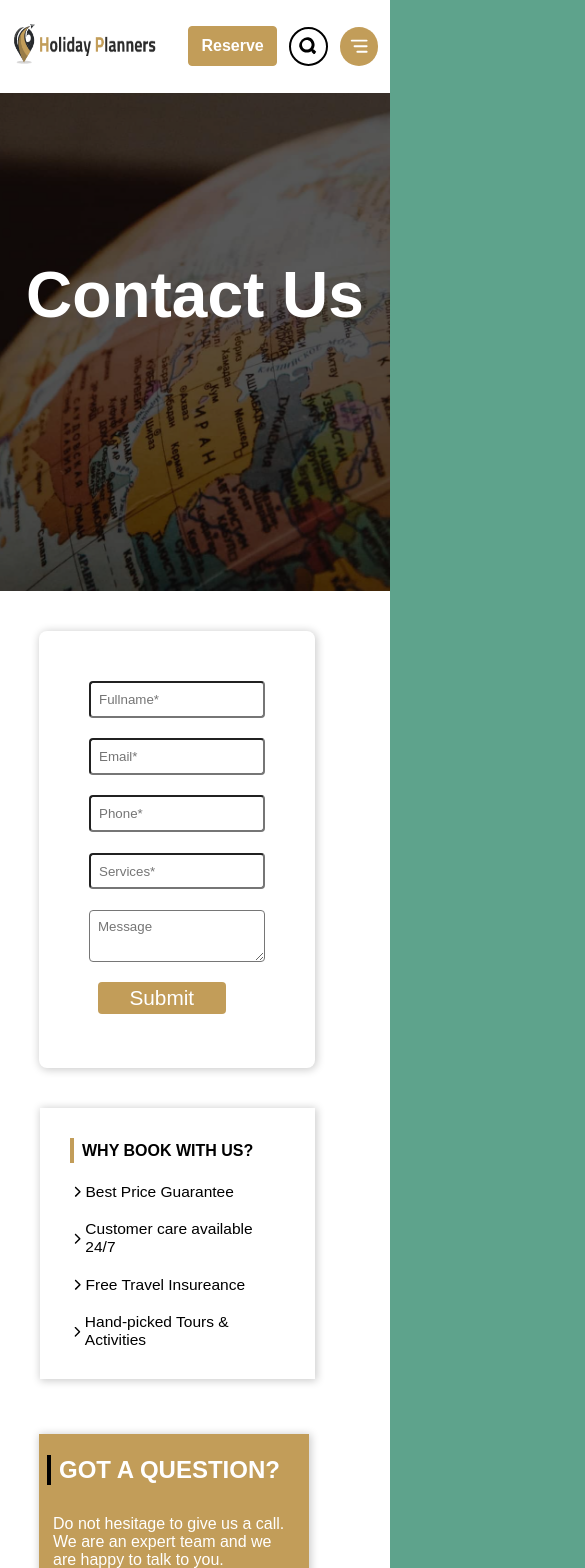
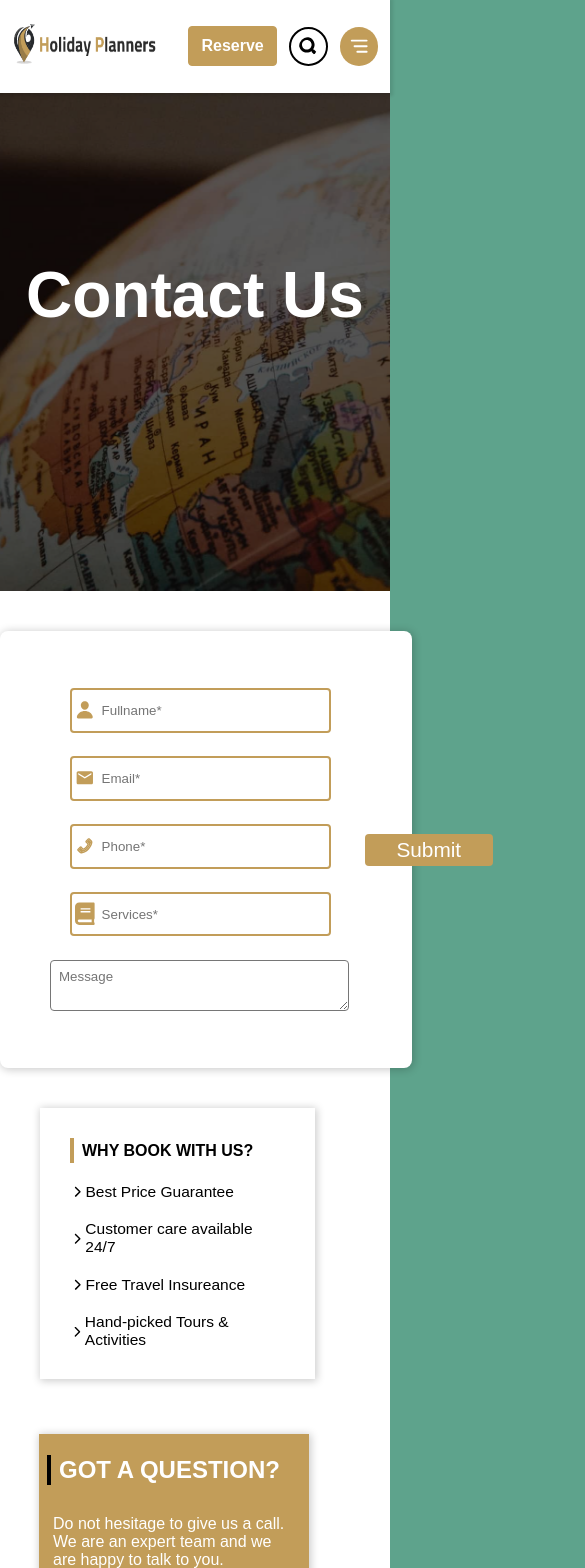
Before and after one commit to GarrixA/HolidayPlanner, a React (Vite) app: page /ContactUs in a window 390 px wide. Shown: the top 1568 px of the page, 585 px wide, since content can reach past the window. Built offline with nearby package versions, Linux system fonts and the light colour scheme.

Commit message:
user response

```diff
--- a/src/Components/Elements/ContactUs.jsx
+++ b/src/Components/Elements/ContactUs.jsx
@@ -3,10 +3,13 @@ import './styles/Contacts.css';
 import {IoIosArrowForward} from 'react-icons/io';
 import {BsTelephoneFill} from 'react-icons/bs';
 import { MdEmail } from 'react-icons/md';
-import {MdLocationOn} from 'react-icons/md'
-import {MdAlternateEmail} from 'react-icons/md'
-import {IoPinOutline} from 'react-icons/io5'
-import {BsFillTelephoneFill} from 'react-icons/bs'
+import {MdLocationOn} from 'react-icons/md';
+import {MdAlternateEmail} from 'react-icons/md';
+import {IoPinOutline} from 'react-icons/io5';
+import {BsFillTelephoneFill} from 'react-icons/bs';
+import {FaBook} from 'react-icons/fa';
+import {IoPerson} from 'react-icons/io5';
+import {AiTwotonePhone} from 'react-icons/ai';
 import address from '../Arrays/Address';
 
 function ContactUs() {
@@ -20,11 +23,28 @@ function ContactUs() {
             <div className="contacts-body">
 
                 <form>
+                    <div className="fullname">
+                        <IoPerson className='fname'/>
                     <input type="text" placeholder='Fullname*'/>
+                    </div>
+
+                    <div className="fullname">
+                        <MdEmail className='fname'/>
                     <input type="text" placeholder='Email*'/>
+                    </div>
+
+                    <div className="fullname">
+                        <AiTwotonePhone className='fname'/>
                     <input type="text" placeholder='Phone*'/>
+                    </div>
+
+                    <div className="fullname">
+                        <FaBook className='fname'/>
                     <input type="text" placeholder='Services*'/>
+                    </div>
+
                     <textarea type="text" placeholder='Message'></textarea>
+
                     <div className='form-btn'>
                         <button type='submit'>Submit</button>
                     </div>
--- a/src/Components/Elements/SingleTour.jsx
+++ b/src/Components/Elements/SingleTour.jsx
@@ -9,6 +9,11 @@ import {BsFillClockFill} from 'react-icons/bs';
 import {FaUserGroup} from 'react-icons/fa6';
 import {BsFillPersonPlusFill} from 'react-icons/bs';
 import {FaSun} from 'react-icons/fa6';
+import {IoPersonSharp} from 'react-icons/io5';
+import {GrMail} from 'react-icons/gr';
+import {AiTwotonePhone} from 'react-icons/ai';
+import {FaCalendarDays} from 'react-icons/fa6';
+import {BsPersonLinesFill} from 'react-icons/bs';
 import video from '../../images/video.mp4';
 import { useNavigate, useParams } from 'react-router-dom';
 import axios from 'axios';
@@ -169,37 +174,57 @@ function SingleTour() {
               <h1 style={{color: 'black'}} >BOOK THIS TOUR</h1>
                 <div className="inputs">
 
+                <div className="stour">
+                  <IoPersonSharp className='stour-icon'/>
                   <input type="text" placeholder='fullname' required
                     onChange={(e) =>{
                       e.preventDefault();
                       setBookFormName(e.target.value);
                     }}
                   />
+                </div>
+
+                <div className="stour">
+                  <GrMail className='stour-icon'/>
                   <input type="text" placeholder='email' required
                     onChange={(e) =>{
                       e.preventDefault();
                       setBookFormEmail(e.target.value);
                     }}
                   />
+                </div>
+                <div className="stour">
+                  <GrMail className='stour-icon'/>
                   <input type="text" placeholder='confirm email' required/>
+                </div>
+
+                <div className="stour">
+                  <AiTwotonePhone className='stour-icon'/>
                   <input type="text" placeholder='phone'
                     onChange={(e) =>{
                       e.preventDefault();
                       setBookFormPhone(e.target.value);
                     }}
                   />
+                </div>
+                <div className="stour">
+                  <FaCalendarDays className='stour-icon'/>
                   <input type="date"
                     onChange={(e) =>{
                       e.preventDefault();
                       setBookFormDate(e.target.value);
                     }}
                   />
+                </div>
+                <div className="stour">
+                  <BsPersonLinesFill className='stour-icon'/>
                   <input type="number" placeholder='number of tickets'
                     onChange={(e) =>{
                       e.preventDefault();
                       setBookFormTicketsNumber(parseInt(e.target.value));
                     }}
                   />
+                </div>
                 <textarea type="text" placeholder='message' style={{width: '84%', height: '6rem'}}></textarea>
                 <div className="box" style={{display: 'flex'}}>
                   <input type="checkbox" style={{width: '70px', marginLeft: '1.5rem'}}/>
--- a/src/Components/Elements/styles/Contacts.css
+++ b/src/Components/Elements/styles/Contacts.css
@@ -53,12 +53,28 @@
 
 }
 
+.contacts-body form .fullname{
+    width: 40%;
+    display: flex;
+    flex-direction: row;
+    align-items: center;
+    justify-content: center;
+}
+
+.fullname .fname{
+    color: #c29d59;
+    font-weight: 900;
+    font-size: 1.4rem;
+    position: relative;
+    left: 30px;
+}
+
 .contacts-body form input{
     height: 2vh;
-    width: 40%;
-    /* border: 2px solid #c29d59; */
+    border: 2px solid #c29d59;
     border-radius: 4px;
-    padding: 8px;
+    padding: 8px 12px 12px 35px;
+
 }
 
 .contacts-body form textarea{
@@ -250,9 +266,9 @@
     }
     .contacts-body form {
         display: flex;
-        flex-direction: row;
+        flex-direction: column;
         flex-wrap: wrap;
-        width: 45%;
+        width: 80%;
         gap: 16px;
         background-color: #fff;
         height: 40vh;
@@ -261,15 +277,27 @@
         padding: 50px;
         position: relative;
         bottom: -40px;
-        left: 10%;
+        left: 0%;
         border-radius: 8px;
+    }
+
+    .contacts-body form .fullname{
+        /* background-color: red; */
+        width: 90%;
+        display: flex;
+        align-items: center;
     }
     .contacts-body form input {
         height: 2vh;
         width: 100%;
         border-radius: 4px;
-        padding: 8px;
+        padding: 12px 12px 12px 30px;
     }
+    .fullname .fname{
+        left: 25px;
+        font-size: 1.6rem;
+    }
+
     .contacts-questions {
         display: flex;
         flex-direction: column;
--- a/src/Components/Elements/styles/Singletour.css
+++ b/src/Components/Elements/styles/Singletour.css
@@ -177,6 +177,21 @@
     padding-bottom: 10.8rem;
 }
 
+.stour{
+    width: 100%;
+    display: flex;
+    flex-direction: row;
+    align-items: center;
+}
+
+.stour .stour-icon{
+    font-size: 2.4rem;
+    color: #c29d59;
+    position: relative;
+    left: 63px;
+    top: 3px;
+}
+
 .inputs{
     display: flex;
     flex-direction: column;
@@ -188,16 +203,17 @@
 }
 
 .inputs input{
+    margin-right: 2rem;
     height: 2rem;
-    width: 80%;
+    width: 100%;
     border: 1px solid rgba(0, 0, 0, 0.5);
     border-radius: 4px;
-    padding: 8px;
+    padding: 8px 12px 12px 38px;
     font-size: 1.4rem;
 }
 
 .inputs .box textarea{
-    width: 100%;
+    width: 80%;
 }
 
 .box{
@@ -283,15 +299,22 @@ label{
         flex-direction: column;
         align-items: center;
     }
+
     .inputs input {
         height: 2rem;
-        width: 80%;
+        width: 68%;
         border: 1px solid rgba(0, 0, 0, 0.5);
         border-radius: 4px;
-        padding: 8px 8px;
+        padding: 8px 12px 12px 45px;
         font-size: 1.4rem;
-        margin: 12px 0 0 0;
+        margin: 12px 0px 0px 0px;
     }
+
+    .stour .stour-icon{
+        left: 43px;
+        font-size: 2rem;
+    }
+
     .inform .sides {
         width: 0%;
         padding-right: 70px;
--- a/src/Components/Reusable/navbar.css
+++ b/src/Components/Reusable/navbar.css
@@ -118,6 +118,7 @@
     position: fixed;
     top: 63px;
     z-index: 1;
+    box-shadow: 1px 1px 3px 2px rgba(0,0,0,0.099);
 }
 
 .white-nav > .logos > img{
```
Lines whose indentation alone changed are shown as unchanged.
